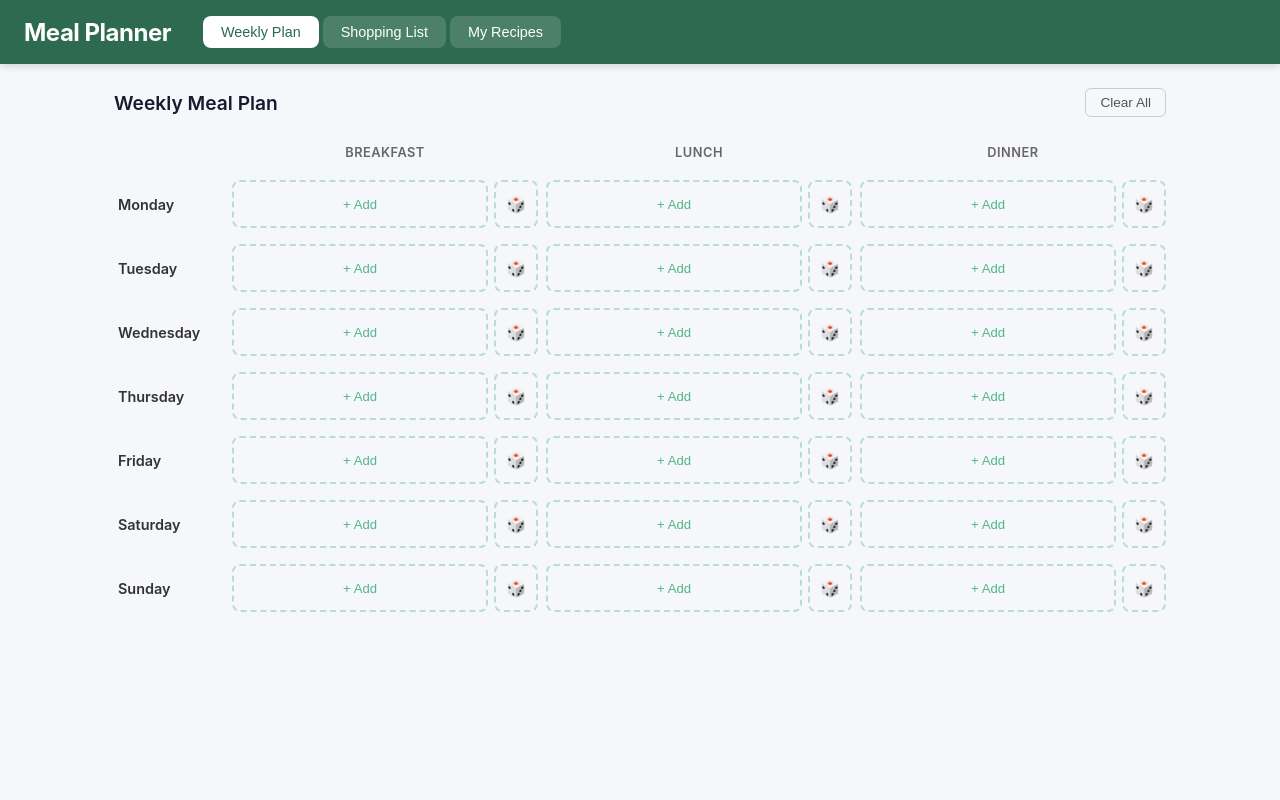
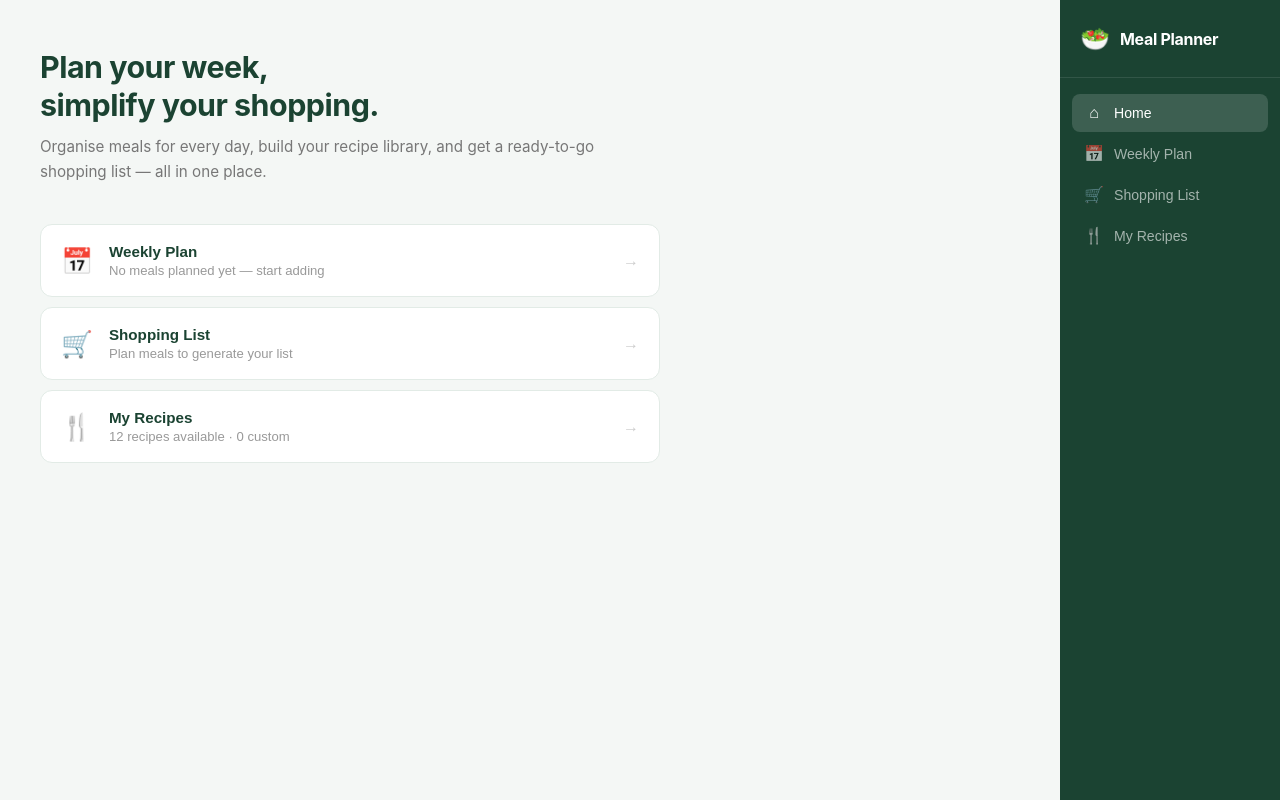
Before and after one commit to Karushna/Prep.io, a React (Vite) app in the folder meal-planner/: page / in a window 1280 px wide. Built offline with nearby package versions, Linux system fonts and the light colour scheme.

Commit message:
The app is now a side-by-side flex layout: content fills the left, a dark green sidebar sits fixed on the right

```diff
--- a/meal-planner/src/App.css
+++ b/meal-planner/src/App.css
@@ -1,50 +1,120 @@
 /* Layout */
-.app { display: flex; flex-direction: column; min-height: 100vh; }
+.app { display: flex; min-height: 100vh; background: #f4f7f5; }
 
-.app-header {
-  background: #2d6a4f;
+.app-content {
+  flex: 1;
+  padding: 36px 40px;
+  overflow-y: auto;
+  min-width: 0;
+}
+
+/* Sidebar */
+.app-sidebar {
+  width: 220px;
+  background: #1b4332;
   color: white;
-  padding: 16px 24px;
+  display: flex;
+  flex-direction: column;
+  position: sticky;
+  top: 0;
+  height: 100vh;
+  flex-shrink: 0;
+}
+
+.sidebar-brand {
   display: flex;
   align-items: center;
-  gap: 32px;
-  box-shadow: 0 2px 8px rgba(0,0,0,0.15);
+  gap: 10px;
+  padding: 24px 20px;
+  border-bottom: 1px solid rgba(255,255,255,0.1);
 }
 
-.app-header h1 { font-size: 1.5rem; font-weight: 700; letter-spacing: -0.5px; }
+.sidebar-logo { font-size: 1.5rem; }
+.sidebar-title { font-size: 1rem; font-weight: 700; color: white; letter-spacing: -0.3px; }
 
-.app-main { padding: 24px; max-width: 1100px; width: 100%; margin: 0 auto; }
+.sidebar-nav {
+  display: flex;
+  flex-direction: column;
+  padding: 16px 12px;
+  gap: 2px;
+}
 
-/* Tabs */
-.tabs { display: flex; gap: 4px; }
-
-.tab {
-  padding: 8px 18px;
+.nav-item {
+  display: flex;
+  align-items: center;
+  gap: 10px;
+  padding: 10px 12px;
   border: none;
   border-radius: 8px;
-  background: rgba(255,255,255,0.15);
-  color: white;
+  background: none;
+  color: rgba(255,255,255,0.6);
   cursor: pointer;
-  font-size: 0.9rem;
+  font-size: 0.88rem;
   font-weight: 500;
-  display: flex;
-  align-items: center;
-  gap: 6px;
-  transition: background 0.15s;
+  text-align: left;
+  transition: all 0.15s;
+  width: 100%;
 }
+.nav-item:hover { background: rgba(255,255,255,0.1); color: white; }
+.nav-item.active { background: rgba(255,255,255,0.15); color: white; }
 
-.tab:hover { background: rgba(255,255,255,0.25); }
-.tab.active { background: white; color: #2d6a4f; }
-
-.badge {
+.nav-icon { font-size: 1rem; flex-shrink: 0; width: 20px; text-align: center; }
+.nav-label { flex: 1; }
+.nav-badge {
+  font-size: 0.7rem;
   background: #52b788;
   color: white;
-  font-size: 0.75rem;
   padding: 1px 7px;
   border-radius: 10px;
   font-weight: 600;
 }
-.tab.active .badge { background: #2d6a4f; color: white; }
+
+/* Home page */
+.home-page {
+  max-width: 620px;
+  display: flex;
+  flex-direction: column;
+  gap: 40px;
+  padding-top: 12px;
+}
+
+.home-hero h1 {
+  font-size: 1.9rem;
+  font-weight: 700;
+  color: #1b4332;
+  line-height: 1.25;
+  margin-bottom: 10px;
+  letter-spacing: -0.5px;
+}
+.home-hero p { font-size: 0.95rem; color: #777; line-height: 1.65; }
+
+.home-cards { display: flex; flex-direction: column; gap: 10px; }
+
+.home-card {
+  display: flex;
+  align-items: center;
+  gap: 16px;
+  background: white;
+  border: 1px solid #e2ebe6;
+  border-radius: 12px;
+  padding: 18px 20px;
+  cursor: pointer;
+  text-align: left;
+  transition: all 0.15s;
+  width: 100%;
+}
+.home-card:hover {
+  border-color: #52b788;
+  box-shadow: 0 2px 12px rgba(45,106,79,0.08);
+  transform: translateY(-1px);
+}
+
+.home-card-icon { font-size: 1.6rem; flex-shrink: 0; }
+.home-card-body { flex: 1; }
+.home-card-body h3 { font-size: 0.95rem; font-weight: 600; color: #1b4332; margin-bottom: 3px; }
+.home-card-body p { font-size: 0.82rem; color: #999; }
+.home-card-arrow { color: #ccc; font-size: 1rem; flex-shrink: 0; transition: color 0.15s; }
+.home-card:hover .home-card-arrow { color: #2d6a4f; }
 
 /* Section headers */
 .section-header {
@@ -507,17 +577,22 @@
 
 /* Responsive */
 @media (max-width: 700px) {
+  .app { flex-direction: column-reverse; }
+  .app-sidebar { width: 100%; height: auto; position: relative; flex-direction: row; }
+  .sidebar-brand { display: none; }
+  .sidebar-nav { flex-direction: row; padding: 8px; overflow-x: auto; gap: 2px; }
+  .nav-item { flex-direction: column; gap: 3px; font-size: 0.68rem; padding: 8px 10px; min-width: 64px; justify-content: center; text-align: center; }
+  .nav-icon { font-size: 1.2rem; width: auto; }
+  .nav-badge { display: none; }
   .planner-grid { grid-template-columns: 70px repeat(3, 1fr); gap: 5px; }
-  .app-header { flex-direction: column; align-items: flex-start; gap: 12px; }
-  .app-main { padding: 16px; }
+  .app-content { padding: 16px; }
   .modal { padding: 18px; }
-  .tab { padding: 7px 12px; font-size: 0.82rem; }
 }
 
 /* Print */
 @media print {
-  .app-header, .tabs, .btn-print, .btn-secondary { display: none !important; }
-  .app-main { padding: 0; max-width: 100%; }
+  .app-sidebar, .btn-print, .btn-secondary { display: none !important; }
+  .app-content { padding: 0; }
   .shopping-section { padding: 16px; }
   .section-header { margin-bottom: 12px; }
 
--- a/meal-planner/src/App.jsx
+++ b/meal-planner/src/App.jsx
@@ -4,12 +4,13 @@ import ShoppingList from "./components/ShoppingList";
 import RecipeManager from "./components/RecipeManager";
 import { useMealPlan } from "./hooks/useMealPlan";
 import { useRecipes } from "./hooks/useRecipes";
+import { DAYS, MEAL_TYPES } from "./data/recipes";
 import "./App.css";
 
 export default function App() {
   const { plan, assignMeal, clearMeal, clearAll, getShoppingList } = useMealPlan();
   const { allRecipes, customRecipes, addRecipe, updateRecipe, deleteRecipe } = useRecipes();
-  const [tab, setTab] = useState("planner");
+  const [tab, setTab] = useState("home");
 
   const [checked, setChecked] = useState(() => {
     try {
@@ -22,7 +23,6 @@ export default function App() {
 
   const shoppingList = getShoppingList();
 
-  // Prune stale checked keys when plan changes
   useEffect(() => {
     const validNames = new Set(shoppingList.map((i) => i.name));
     setChecked((prev) => {
@@ -42,39 +42,59 @@ export default function App() {
     });
   }
 
+  const mealsPlanned = DAYS.reduce(
+    (sum, day) => sum + MEAL_TYPES.filter((t) => plan[day][t] !== null).length,
+    0
+  );
+
+  const navItems = [
+    { id: "home", label: "Home", icon: "⌂" },
+    { id: "planner", label: "Weekly Plan", icon: "📅", badge: mealsPlanned > 0 ? `${mealsPlanned}/21` : null },
+    { id: "shopping", label: "Shopping List", icon: "🛒", badge: shoppingList.length > 0 ? shoppingList.length : null },
+    { id: "recipes", label: "My Recipes", icon: "🍴", badge: customRecipes.length > 0 ? customRecipes.length : null },
+  ];
+
   return (
     <div className="app">
-      <header className="app-header">
-        <h1>Meal Planner</h1>
-        <nav className="tabs">
-          <button
-            className={`tab ${tab === "planner" ? "active" : ""}`}
-            onClick={() => setTab("planner")}
-          >
-            Weekly Plan
-          </button>
-          <button
-            className={`tab ${tab === "shopping" ? "active" : ""}`}
-            onClick={() => setTab("shopping")}
-          >
-            Shopping List
-            {shoppingList.length > 0 && (
-              <span className="badge">{shoppingList.length}</span>
-            )}
-          </button>
-          <button
-            className={`tab ${tab === "recipes" ? "active" : ""}`}
-            onClick={() => setTab("recipes")}
-          >
-            My Recipes
-            {customRecipes.length > 0 && (
-              <span className="badge">{customRecipes.length}</span>
-            )}
-          </button>
-        </nav>
-      </header>
+      <main className="app-content">
+        {tab === "home" && (
+          <div className="home-page">
+            <div className="home-hero">
+              <h1>Plan your week,<br />simplify your shopping.</h1>
+              <p>Organise meals for every day, build your recipe library, and get a ready-to-go shopping list — all in one place.</p>
+            </div>
 
-      <main className="app-main">
+            <div className="home-cards">
+              <button className="home-card" onClick={() => setTab("planner")}>
+                <span className="home-card-icon">📅</span>
+                <div className="home-card-body">
+                  <h3>Weekly Plan</h3>
+                  <p>{mealsPlanned > 0 ? `${mealsPlanned} of 21 meals planned this week` : "No meals planned yet — start adding"}</p>
+                </div>
+                <span className="home-card-arrow">→</span>
+              </button>
+
+              <button className="home-card" onClick={() => setTab("shopping")}>
+                <span className="home-card-icon">🛒</span>
+                <div className="home-card-body">
+                  <h3>Shopping List</h3>
+                  <p>{shoppingList.length > 0 ? `${shoppingList.length} ingredient${shoppingList.length !== 1 ? "s" : ""} to buy` : "Plan meals to generate your list"}</p>
+                </div>
+                <span className="home-card-arrow">→</span>
+              </button>
+
+              <button className="home-card" onClick={() => setTab("recipes")}>
+                <span className="home-card-icon">🍴</span>
+                <div className="home-card-body">
+                  <h3>My Recipes</h3>
+                  <p>{allRecipes.length} recipes available · {customRecipes.length} custom</p>
+                </div>
+                <span className="home-card-arrow">→</span>
+              </button>
+            </div>
+          </div>
+        )}
+
         {tab === "planner" && (
           <WeeklyPlanner
             plan={plan}
@@ -96,6 +116,27 @@ export default function App() {
           />
         )}
       </main>
+
+      <aside className="app-sidebar">
+        <div className="sidebar-brand">
+          <span className="sidebar-logo">🥗</span>
+          <span className="sidebar-title">Meal Planner</span>
+        </div>
+
+        <nav className="sidebar-nav">
+          {navItems.map((item) => (
+            <button
+              key={item.id}
+              className={`nav-item ${tab === item.id ? "active" : ""}`}
+              onClick={() => setTab(item.id)}
+            >
+              <span className="nav-icon">{item.icon}</span>
+              <span className="nav-label">{item.label}</span>
+              {item.badge && <span className="nav-badge">{item.badge}</span>}
+            </button>
+          ))}
+        </nav>
+      </aside>
     </div>
   );
 }
```
